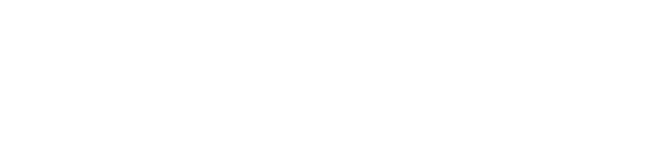
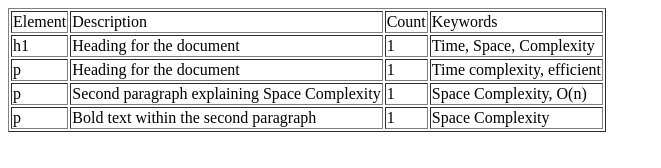
Before and after one commit to acciojob/time-and-space-complexity-prateek143u, a website: page main.html in a window 1280 px wide. Shown: the whole page, without its empty margins (0-661 px from the left). Drawn offline with Linux system fonts and the light colour scheme.

Commit message:
created a submission

```diff
--- a/main.html
+++ b/main.html
@@ -7,9 +7,51 @@
 </head>
 
 <body>
-	<!-- the entire body must be written by student -->
-    <script type="text/javascript" src="./script.js">
-</script>
+	<table border = "1">
+		<tr>
+		<td> Element</td>
+			<td>Description</td>
+			<td>Count</td>
+			<td>Keywords</td>
+		</tr>
+
+		<tr>
+
+			<td> h1</td>
+			<td>Heading for the document</td>
+			<td>1</td>
+			<td>Time, Space, Complexity</td>
+		</tr>
+
+		<tr>
+
+			<td>p</td>
+			<td>Heading for the document</td>
+			<td>1</td>
+			<td>Time complexity, efficient</td>
+		</tr>
+
+		<tr>
+
+			<td>p</td>
+			<td>Second paragraph explaining Space Complexity	</td>
+			<td>1</td>
+			<td>Space Complexity, O(n)</td>
+		</tr>
+
+
+		<tr>
+
+			<td>p</td>
+			<td>Bold text within the second paragraph</td>
+			<td>1</td>
+			<td>Space Complexity</td>
+		</tr>
+
+	</table>
+
+
+
 
 </body>
 
```
